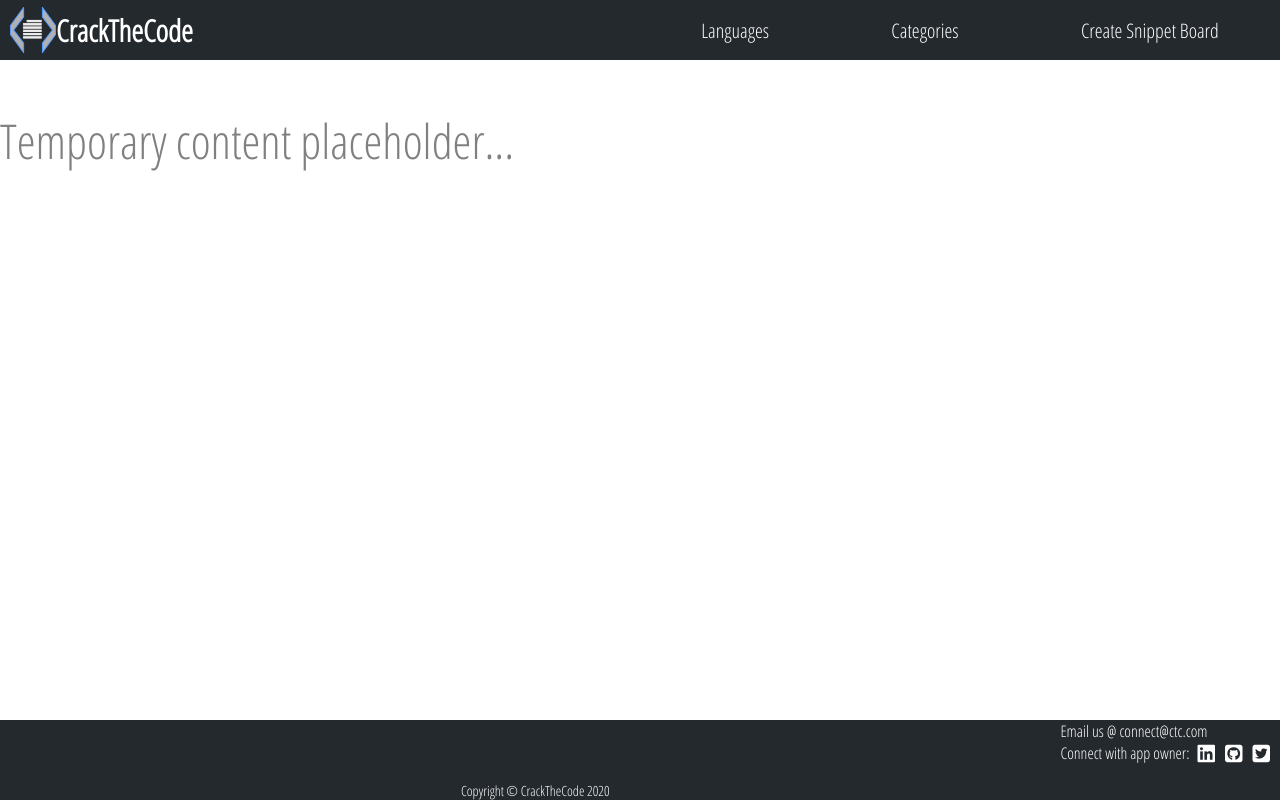
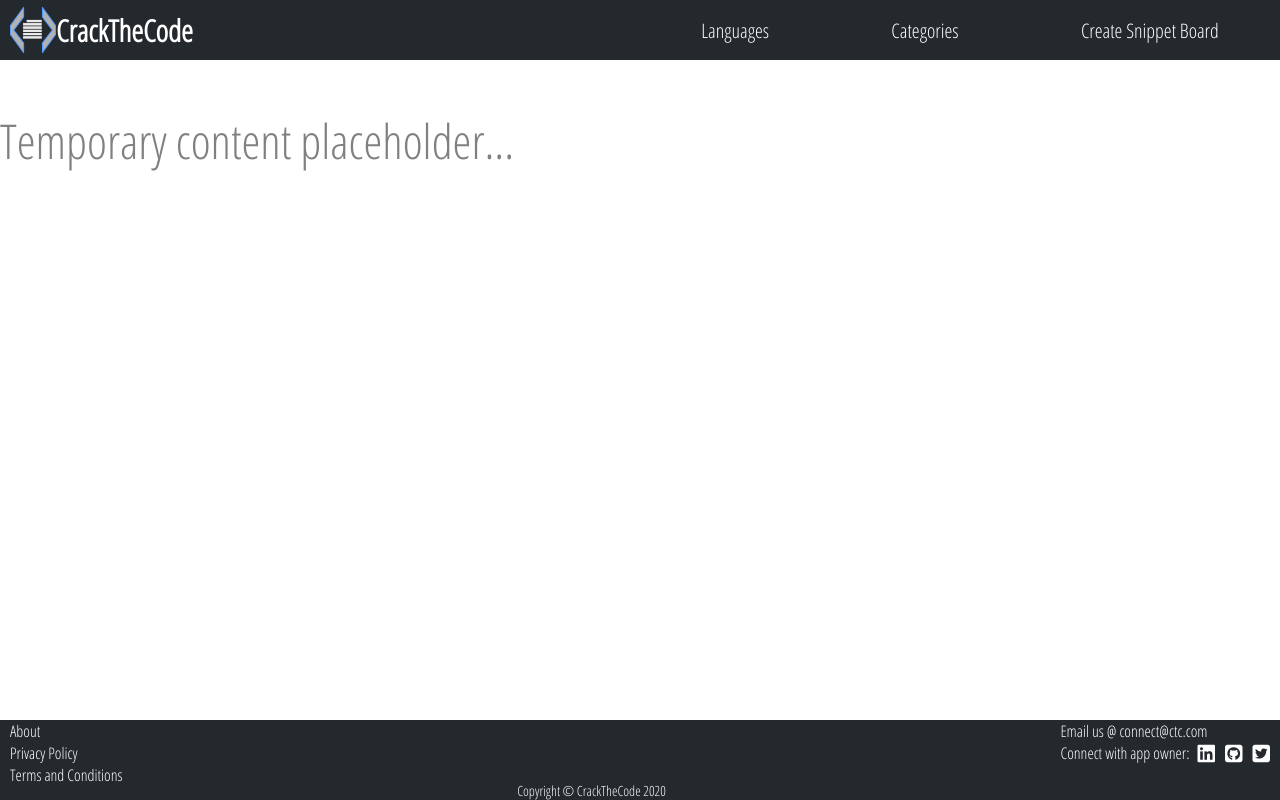
Before and after one commit to pachkovska/crack-the-code, a React (Create React App) app: page / in a window 1280 px wide. Built offline with nearby package versions, Linux system fonts and the light colour scheme.

Commit message:
add footerMenu props

```diff
--- a/src/App.js
+++ b/src/App.js
@@ -17,7 +17,7 @@ function App() {
       {title: 'Privacy Policy'},
       {title: 'Terms and Conditions'},
     ]
-  }
+  };
 
   return (
     <div className="App">
@@ -25,7 +25,9 @@ function App() {
         menuItems={menuItems}
       />
       <Content />
-      <Footer />
+      <Footer
+        menuItems={menuItems}
+      />
     </div>
   );
 }
--- a/src/components/footer/Footer.jsx
+++ b/src/components/footer/Footer.jsx
@@ -3,10 +3,12 @@ import FooterMenu from '../footerMenu/FooterMenu';
 import Contact from '../contact/Contact';
 import './Footer.css';
 
-function Footer() {
+function Footer(props) {
   return (
     <div className="Footer">
-        <FooterMenu />
+        <FooterMenu
+          menuItems={props.menuItems}
+        />
         <footer>
             <p className="Copyright-text">Copyright &copy; CrackTheCode 2020</p>
         </footer>
--- a/src/components/footerMenu/FooterMenu.jsx
+++ b/src/components/footerMenu/FooterMenu.jsx
@@ -1,19 +1,19 @@
 import React from 'react';
 import MenuItem from '../menuItem/MenuItem';
 
-function FooterMenu() {
+function FooterMenu(props) {
   return (
     <div className="footerMenu">
-        <MenuItem
-            menuItemName="About"
-        />
-        <MenuItem
-            menuItemName="Privacy Policy"
-        />
-        <MenuItem
-            menuItemName="Terms and Conditions"
-        />
-
+      {
+        props.menuItems &&
+        props.menuItems.footer.map(menuItem =>
+          (
+            <MenuItem
+              menuItemTitle={menuItem.title}
+            />
+          )
+        )
+      }
     </div>
   );
 }
```
